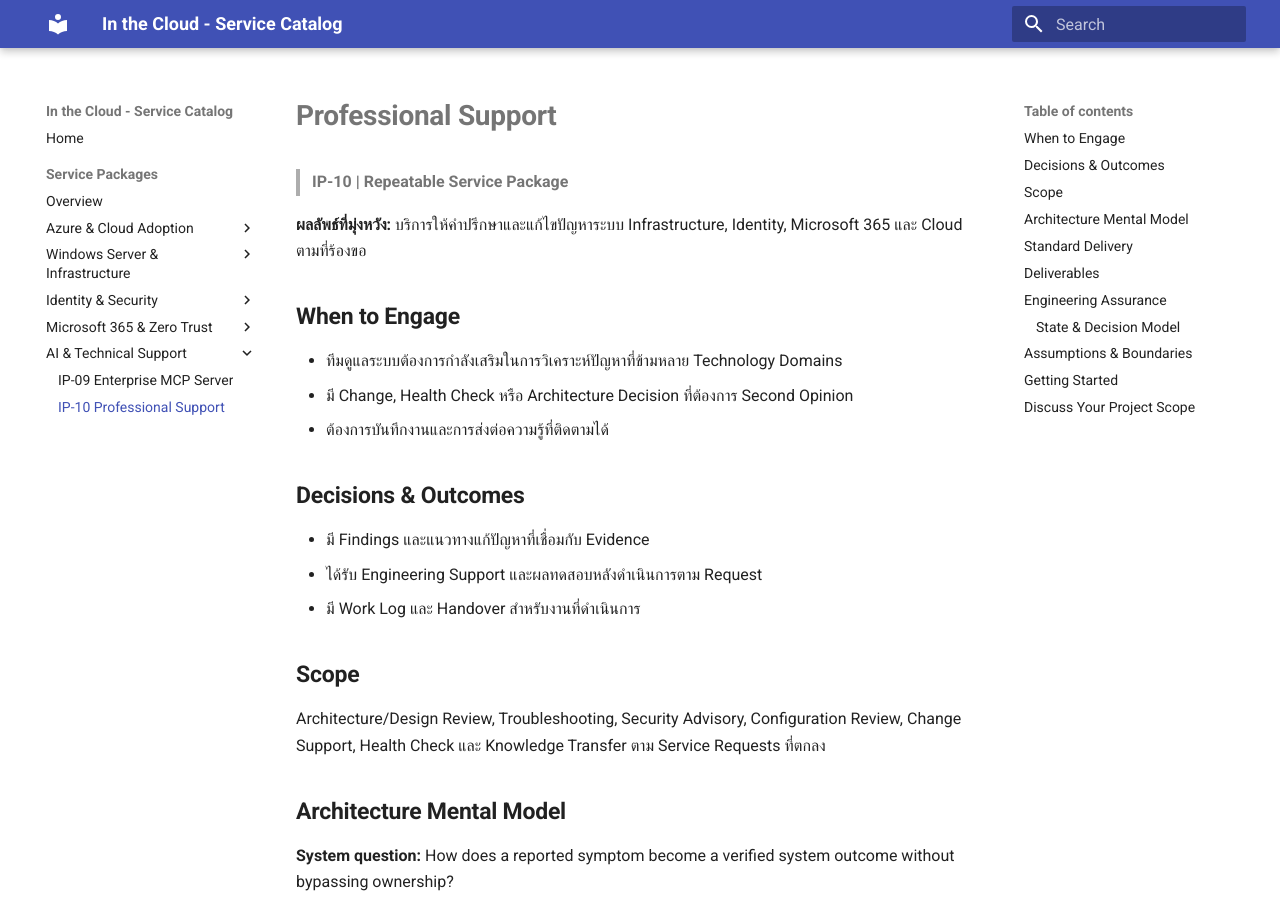
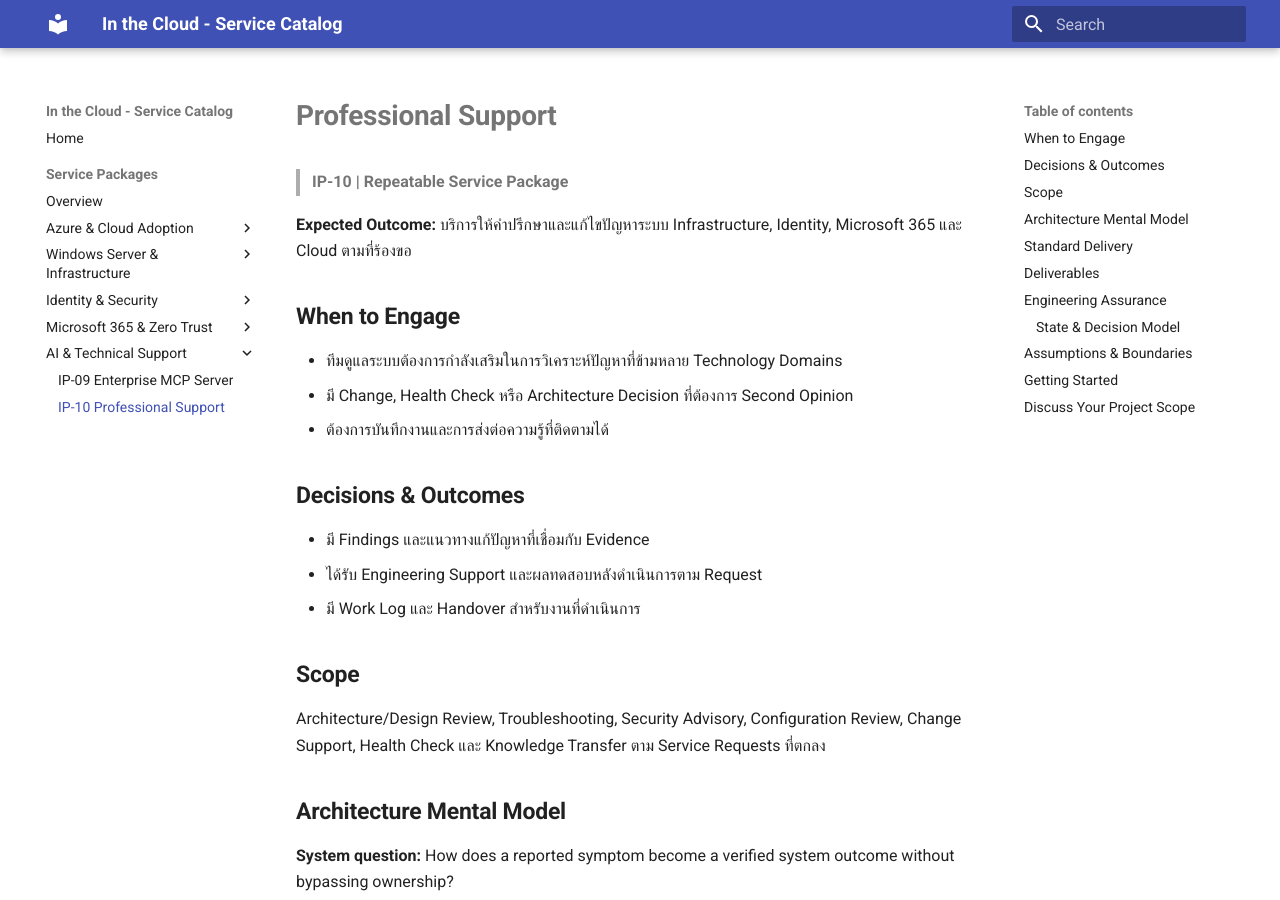
Before and after one commit to inthecloudth/service-catalog, an MkDocs documentation site: the page built from docs/services/ip-10-professional-support.md, in a window 1280 px wide and 900 px high. Built offline with MkDocs 1.6.1 and Material for MkDocs 9.7.7, drawn with Linux system fonts in a browser that asks for light colours.

Commit message:
docs: standardize Expected Outcome label in English

```diff
--- a/docs/services/ip-10-professional-support.md
+++ b/docs/services/ip-10-professional-support.md
@@ -2,7 +2,7 @@
 
 > **IP-10 | Repeatable Service Package**
 
-**ผลลัพธ์ที่มุ่งหวัง:** บริการให้คำปรึกษาและแก้ไขปัญหาระบบ Infrastructure, Identity, Microsoft 365 และ Cloud ตามที่ร้องขอ
+**Expected Outcome:** บริการให้คำปรึกษาและแก้ไขปัญหาระบบ Infrastructure, Identity, Microsoft 365 และ Cloud ตามที่ร้องขอ
 
 ## When to Engage
 
```
